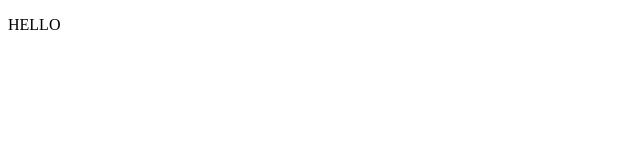
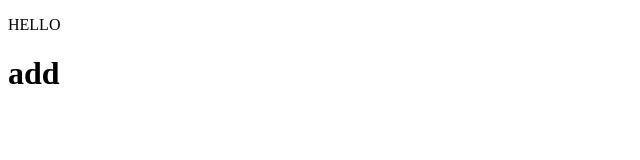
Before and after one commit to Humbatov/Test, a plain HTML site: page index.html in a window 1280 px wide. Shown: the full height of the page, 0-640 px from the left. Drawn offline with Linux system fonts and the light colour scheme.

Commit message:
Update index.html

```diff
--- a/index.html
+++ b/index.html
@@ -12,6 +12,7 @@
     <p>
         HELLO
     </p>
+    <h1>add</h1>
 </body>
 
 </html>
```
